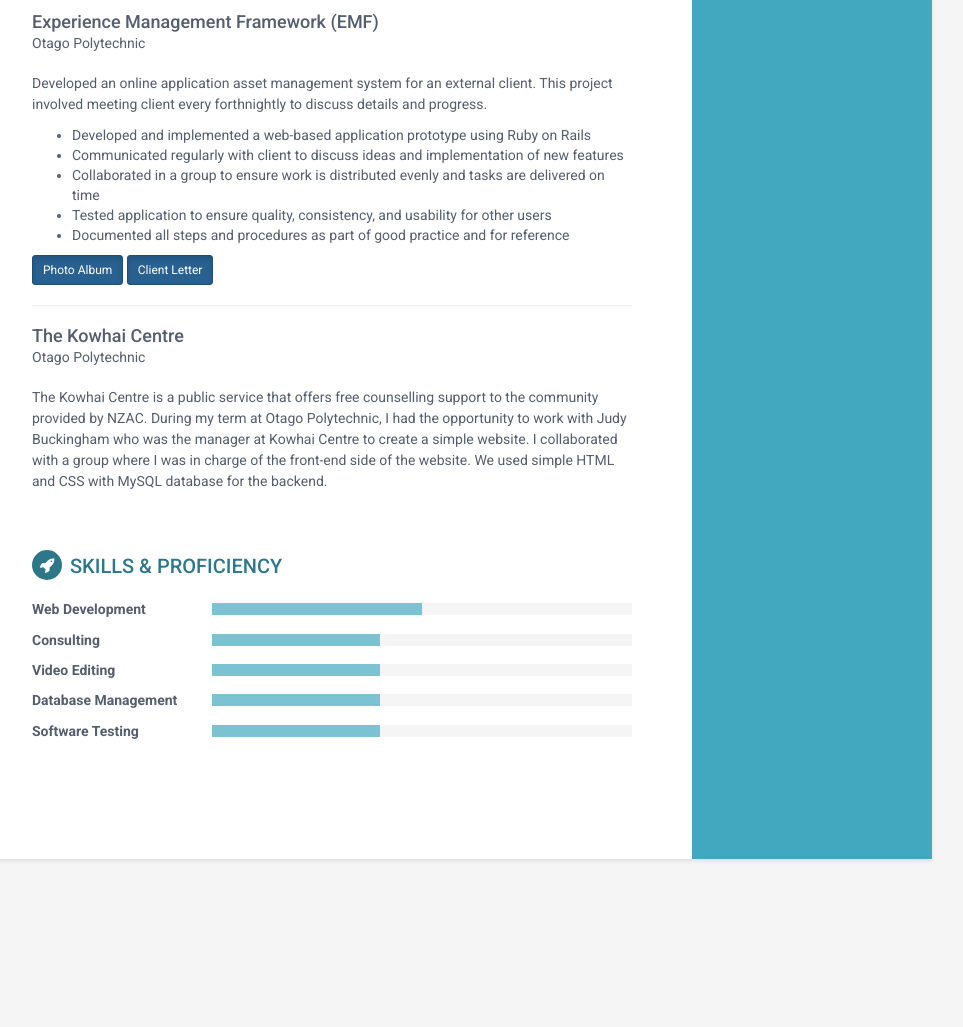
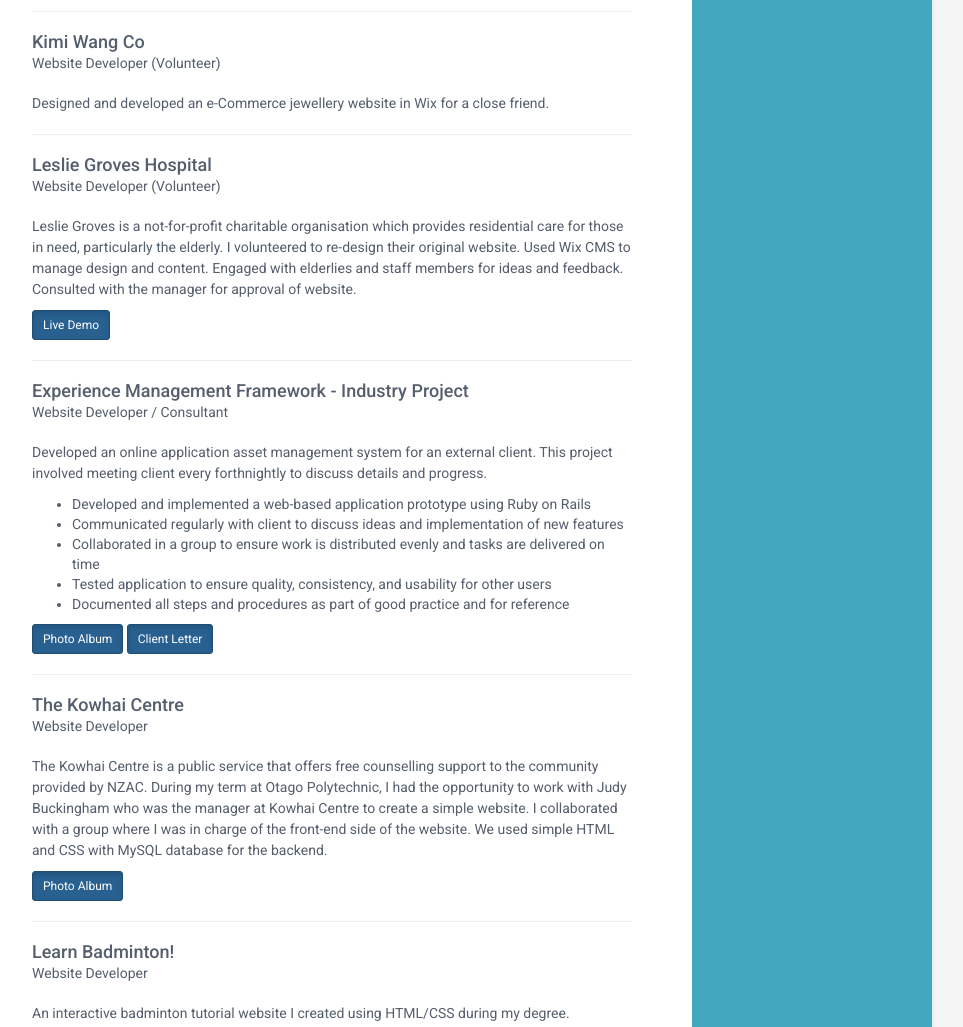
Before and after one commit to chinm3/chinm3.github.io, a plain HTML site: page index.html in a window 1280 px wide. Shown: the part 1039-2066 px from the top of the page, without its empty margins (188-1151 px from the left). Before the commit the page ends 1928 px from the top, so only its background shows below. Drawn offline with Linux system fonts and the light colour scheme.

Commit message:
updated changes 9 april

```diff
--- a/index.html
+++ b/index.html
@@ -81,7 +81,7 @@
             <section class="section summary-section">
                 <h2 class="section-title"><i class="fa fa-user"></i>Career Profile</h2>
                 <div class="summary">
-                    <p>I am an enthusiastic and hard-working young man always willing to learn new skills who is focused and ready to start utilizing my skills and knowledge to make a positive contribution to a company.</p>
+                    <p>I am a tech-savvy individual who has experience in web development, consulting, and general IT skills. Possess a Bachelor's degree in Information Technology. I am available for immediate start and can be flexible with working hours.</p>
                 </div><!--//summary-->
             </section><!--//section-->
 
@@ -102,6 +102,7 @@
                             <li>Ensured all breakages/spillages are dealt with promptly and handled with care</li>
                             <li>Assisted with checkouts during busy hours</li>
                             <li>Ensured high level of customer satisfaction by assisting general customer queries</li>
+                            <li>Trained new staff members</li>
                         </ul>
 
                     </div><!--//details-->
@@ -148,8 +149,27 @@
                 </div><!--//item--><hr>
 
                 <div class="item">
-                    <span class="h4">Experience Management Framework (EMF)</span> <br>
-                	<span class="project-tagline">Otago Polytechnic</span>
+                    <span class="h4">Kimi Wang Co</span> <br>
+                    <span class="project-tagline">Website Developer (Volunteer)</span>
+                    <br></br>
+                    <p>Designed and developed an e-Commerce jewellery website in Wix for a close friend.</p></span>
+
+                </div><!--//item--><hr>
+
+                <div class="item">
+                    <span class="h4">Leslie Groves Hospital</span> <br>
+                    <span class="project-tagline">Website Developer (Volunteer)</span>
+                    <br></br>
+                    <p>Leslie Groves is a not-for-profit charitable organisation which provides residential care for those in need, particularly the elderly. I volunteered to re-design their original website. Used Wix CMS to manage design and content. Engaged with elderlies and staff members for ideas and feedback. Consulted with the manager for approval of website.</p></span>
+
+                    <a href="http://lesliegroves1.wixsite.com/home" class="btn btn-primary btn-sm active" role="button" aria-pressed="true" target="_blank">Live Demo</a>
+
+                </div><!--//item--><hr>
+
+
+                <div class="item">
+                    <span class="h4">Experience Management Framework - Industry Project</span> <br>
+                	<span class="project-tagline">Website Developer / Consultant</span>
 					<br></br>
                 	<p>Developed an online application asset management system for an external client. This project involved meeting client every forthnightly to discuss details and progress.</p>
                     <ul>
@@ -167,60 +187,26 @@
 
                 <div class="item">
                 	<span class="h4">The Kowhai Centre</span> <br>
-                	<span class="project-tagline">Otago Polytechnic</span>
+                	<span class="project-tagline">Website Developer</span>
 					<br></br>
 					<p>The Kowhai Centre is a public service that offers free counselling support to the community provided by NZAC.
                     During my term at Otago Polytechnic, I had the opportunity to work with Judy Buckingham who was the manager at Kowhai Centre to create a simple website. I collaborated with a group where I was in charge of the front-end side of the website. We used simple HTML and CSS with MySQL database for the backend.</p></span>
 
+                    <a href="https://photos.app.goo.gl/F8Sz7g99oAqZZyUi2" class="btn btn-primary btn-sm active" role="button" aria-pressed="true" target="_blank">Photo Album</a>
+
+                </div><!--//item--><hr>
+
+                <div class="item">
+                    <span class="h4">Learn Badminton!</span> <br>
+                    <span class="project-tagline">Website Developer</span>
+                    <br></br>
+                    <p>An interactive badminton tutorial website I created using HTML/CSS during my degree.</p></span>
+
+                    <a href="https://photos.app.goo.gl/ObKDjxP23anzVSPS2" class="btn btn-primary btn-sm active" role="button" aria-pressed="true" target="_blank">Photo Album</a>
+
                 </div><!--//item-->
             </section><!--//section-->
 
-            <section class="skills-section section">
-                <h2 class="section-title"><i class="fa fa-rocket"></i>Skills &amp; Proficiency</h2>
-                <div class="skillset">
-                    <div class="item">
-                        <h3 class="level-title">Web Development</h3>
-                        <div class="level-bar">
-                            <div class="level-bar-inner" data-level="50%">
-                            </div>
-                        </div><!--//level-bar-->
-                    </div><!--//item-->
-
-                    <div class="item">
-                        <h3 class="level-title">Consulting</h3>
-                        <div class="level-bar">
-                            <div class="level-bar-inner" data-level="40%">
-                            </div>
-                        </div><!--//level-bar-->
-                    </div><!--//item-->
-
-                    <div class="item">
-                        <h3 class="level-title">Video Editing</h3>
-                        <div class="level-bar">
-                            <div class="level-bar-inner" data-level="40%">
-                            </div>
-                        </div><!--//level-bar-->
-                    </div><!--//item-->
-
-                    <div class="item">
-                        <h3 class="level-title">Database Management</h3>
-                        <div class="level-bar">
-                            <div class="level-bar-inner" data-level="40%">
-                            </div>
-                        </div><!--//level-bar-->
-                    </div><!--//item-->
-
-                    <div class="item">
-                        <h3 class="level-title">Software Testing</h3>
-                        <div class="level-bar">
-                            <div class="level-bar-inner" data-level="40%">
-                            </div>
-                        </div><!--//level-bar-->
-                    </div><!--//item-->
-
-
-                </div>
-            </section><!--//skills-section-->
 
         </div><!--//main-body-->
     </div>
```
